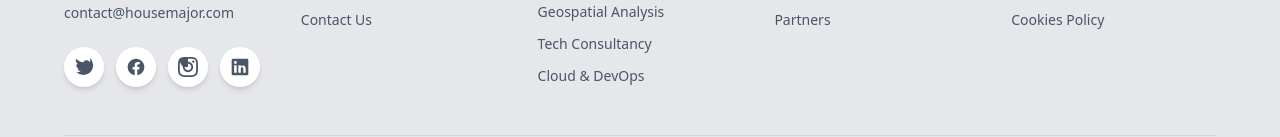
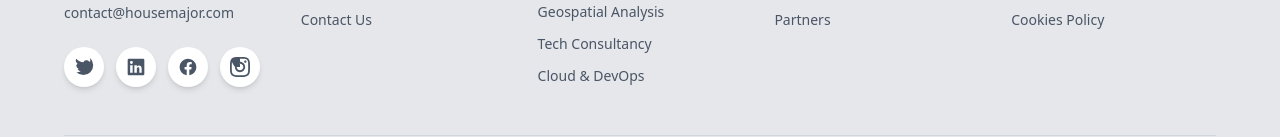
Before and after one commit to InezaBonheurCedrick/HOUSE-MAJOR-WEBSITE, a React (Vite) app in the folder frontend/: page /auth in a window 1280 px wide. Shown: the part 1025-1162 px from the top of the page. Built offline with nearby package versions, Linux system fonts and the light colour scheme.

Commit message:
Update Footer.jsx

```diff
--- a/frontend/src/components/Footer.jsx
+++ b/frontend/src/components/Footer.jsx
@@ -42,9 +42,9 @@ const Footer = ({ isDark }) => {
 
   const socialIcons = [
     { icon: <TwitterIcon className="h-5 w-5" />, href: 'https://x.com/gasigwaissa?s=21', label: 'Twitter' },
+    { icon: <LinkedinIcon className="h-5 w-5" />, href: 'http://www.linkedin.com/in/gasigwa-issa-835854152', label: 'LinkedIn' },
     { icon: <FacebookIcon className="h-5 w-5" />, href: '#', label: 'Facebook' },
     { icon: <InstagramIcon className="h-5 w-5" />, href: '#', label: 'Instagram' },
-    { icon: <LinkedinIcon className="h-5 w-5" />, href: '#', label: 'LinkedIn' },
   ];
 
   return (
```
